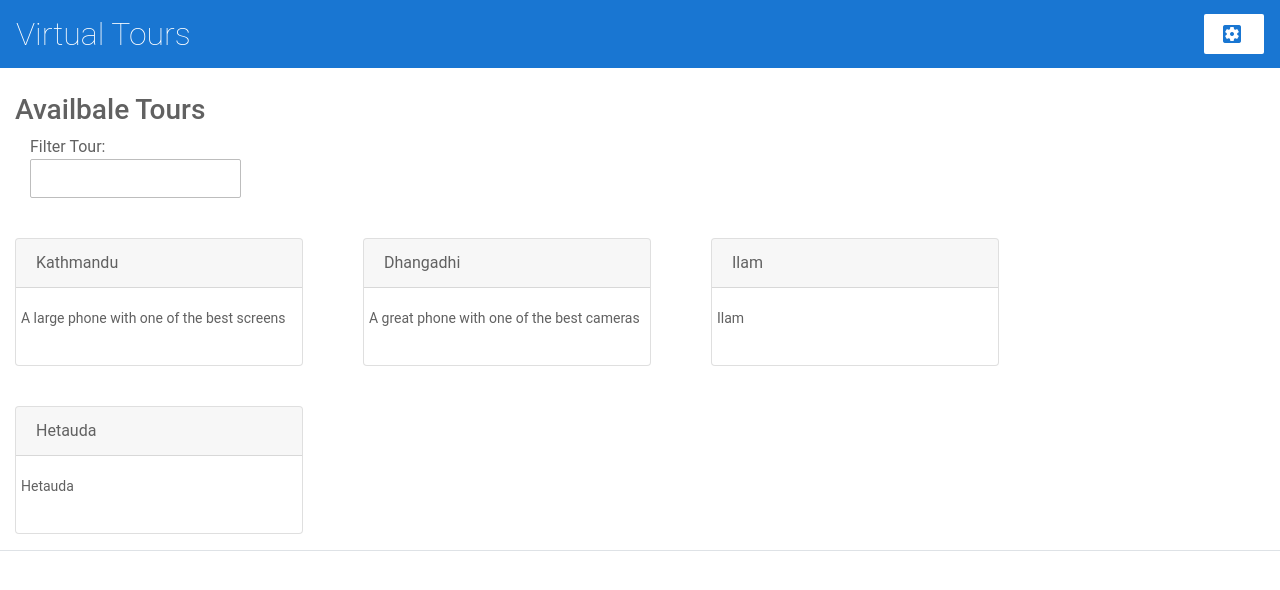
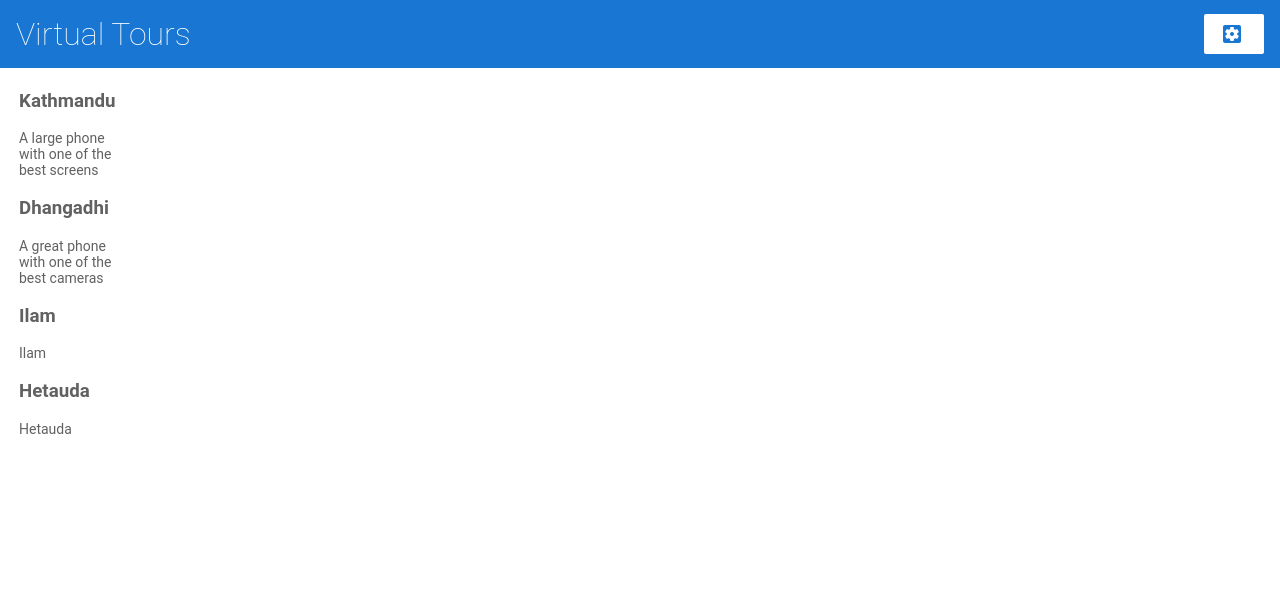
Before and after one commit to benktesh/angular-demo, an Angular app: page / in a window 1280 px wide. Shown: the top 590 px of the page. Built offline with nearby package versions, Linux system fonts and the light colour scheme.

Commit message:
Revert "Starts CSS"
This reverts commit f26edb7ee4a8ad2eb749b5da9b41f8cb48a03e1c.

```diff
--- a/src/app/app.component.html
+++ b/src/app/app.component.html
@@ -1,6 +1,10 @@
 <app-top-bar></app-top-bar>
 
+<div class="container">
+  <div class='container'>
   <router-outlet></router-outlet>
+  </div>
+</div>
 
 <!--
 Copyright Google LLC. All Rights Reserved.
--- a/src/app/tour-list/tour-list.component.html
+++ b/src/app/tour-list/tour-list.component.html
@@ -5,49 +5,22 @@ Copyright Google LLC. All Rights Reserved.
 Use of this source code is governed by an MIT-style license that
 can be found in the LICENSE file at https://angular.io/license
 -->
-<div class="col-sm-12">
-
-		<div class="h3">
-
-			{{pageTitle}}
-		</div>
-		<div class='col-md-2' style="text-align: left;">Filter Tour: <input type='text' style="text-align: left;" /></div>
 
 
-
-
-</div>
-
-
-
-<div class="card-deck">
-	<div *ngFor="let tour of tours" [class.selected]="tour === selectedTour"
-		[class.videoLink]="this.sanitizer.bypassSecurityTrustUrl(tour.videoLink)" (click)="onSelect(tour)">
-		<div class="container-fluid mt-4">
-			<div class="row justify-content-center">
-				<div class="col-auto mb-3">
-					<div class='card' style="width: 18rem;">
-						<div class='card-header'>
-							{{tour.name }}
-						</div>
-						<div class='card-body'>
-							<div class='row'>
-								<p *ngIf="tour.description" (click)="onSelect(tour)">
-									{{ tour.description }}
-								</p>
-							</div>
-						</div>
-					</div>
-				</div>
-			</div>
-		</div>
-	</div>
-</div>
 
 <table class="table table-hover">
 	<tr>
 		<td style="width:40%; vertical-align:top;">
+			<div *ngFor="let tour of tours" [class.selected]="tour === selectedTour"
+				[class.videoLink]="this.sanitizer.bypassSecurityTrustUrl(tour.videoLink)" (click)="onSelect(tour)">
+				<h3>
+					{{tour.name }}
+				</h3>
 
+				<p *ngIf="tour.description" (click)="onSelect(tour)">
+					{{ tour.description }}
+				</p>
+			</div>
 		</td>
 		<td>
 
--- a/src/app/tour-list/tour-list.component.ts
+++ b/src/app/tour-list/tour-list.component.ts
@@ -16,11 +16,8 @@ import { Tours } from "../tours";
   styleUrls: ["./tour-list.component.css"]
 })
 export class TourListComponent {
-  pageTitle:String = "Availbale Tours"
   tours = Tours;
-  filteredTours: Tour[] = [];
   isLinear = false;
-  _filterTour:string = '';
 
   selectedTour?: Tour;
   videoLink?: SafeUrl;
@@ -43,22 +40,6 @@ export class TourListComponent {
   share() {
     window.alert("The tour has been shared!");
   }
-
-  _listFilter = '';
-  get listFilter(): string {
-    return this._listFilter;
-  }
-
-  set listFilter(value: string) {
-    this._listFilter = value;
-    this.filteredTours = this.listFilter ? this.performFilter(this.listFilter) : this.tours;
-  }
-
-  performFilter(filterBy: string): Tour[] {
-    filterBy = filterBy.toLocaleLowerCase();
-    return this.tours.filter((product: Tour) =>
-      product.name.toLocaleLowerCase().indexOf(filterBy) !== -1 || product.description.toLocaleLowerCase().indexOf(filterBy) !== -1) ;
-  }
 }
 
 /*
--- a/src/index.html
+++ b/src/index.html
@@ -12,9 +12,7 @@
 </head>
 
 <body>
-
 	<app-root></app-root>
-
 </body>
 
 </html>
--- a/src/styles.css
+++ b/src/styles.css
@@ -1,7 +1,4 @@
 /* Global Styles */
-/* You can add global styles to this file, and also import other style files */
-@import "~bootstrap/dist/css/bootstrap.min.css";
-@import "~font-awesome/css/font-awesome.min.css";
 
 * {
   font-family: 'Roboto', Arial, sans-serif;
```
